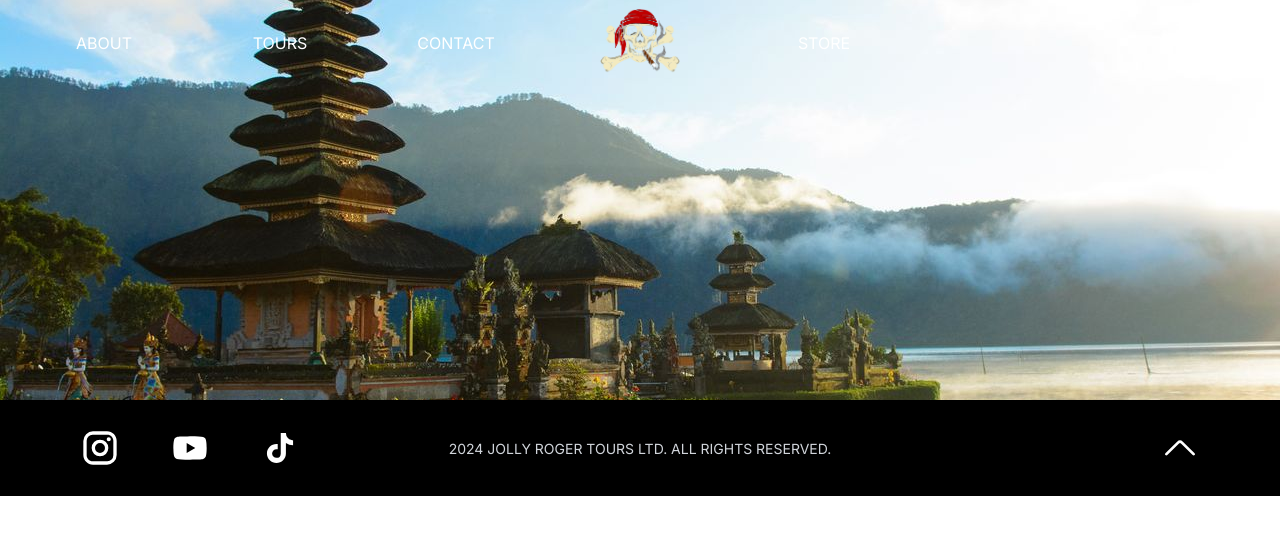
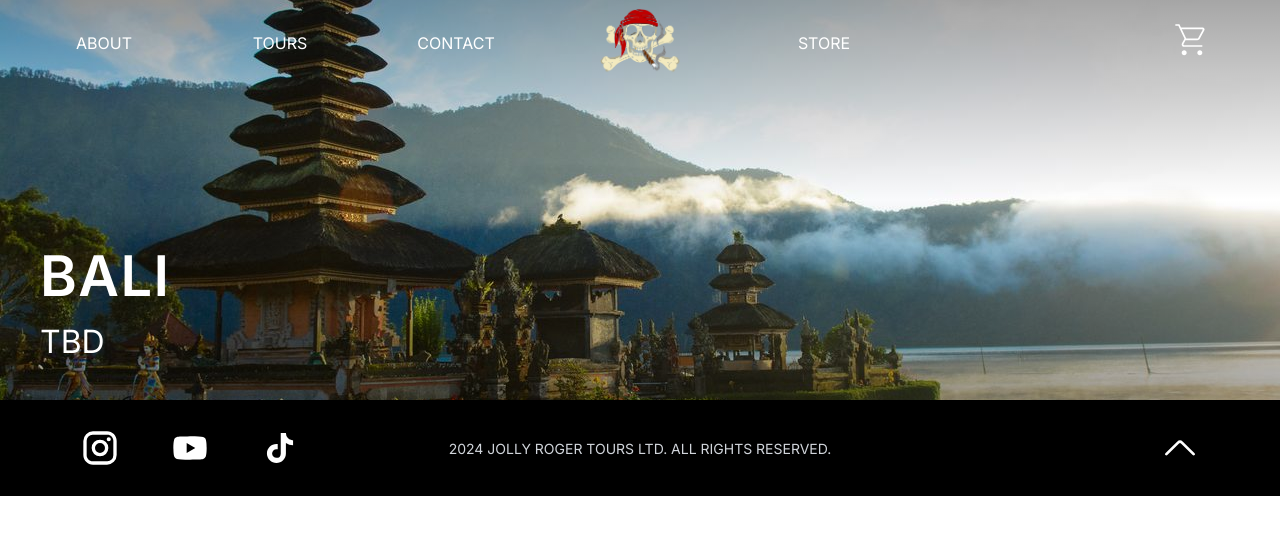
Before and after one commit to DWC97/j3-v3-project, a Next.js app: page /bali in a window 1280 px wide. Shown: the top 534 px of the page. Built offline with nearby package versions, Linux system fonts and the light colour scheme.

Commit message:
banner content for tour page

```diff
--- a/src/app/[tourId]/page.tsx
+++ b/src/app/[tourId]/page.tsx
@@ -10,8 +10,14 @@ export default function tourDetails({ params }: { params: { tourId: string }}){
 
     return (
         <div>
-            <div className="w-full h-[400px] relative">
-                <img src={tour?.imageSrc} className="absolute object-cover object-center w-full h-[400px]" />
+            <div className="w-full h-[400px] relative flex flex-col justify-end">
+                <img src={tour?.imageSrc} className="absolute object-cover object-center w-full h-[400px] -z-30"/>
+                <div className="absolute h-[200px] w-full top-0 left-0 bg-gradient-to-b from-black to-transparent opacity-35 z-0"/>
+                <div className="absolute h-[200px] w-full bottom-0 left-0 bg-gradient-to-t from-black to-transparent opacity-35 z-0"/>
+                <div className="w-full h-1/2 flex flex-col justify-center z-10 pl-10">
+                    <h1 className="font-semibold text-[56px] text-white tracking-wide">{tour?.region.toUpperCase().replace("-"," ")}</h1>
+                    <h3 className="text-[32px] text-white">{tour?.title.toUpperCase()}</h3>
+                </div>
             </div>
         </div>
     )
```
